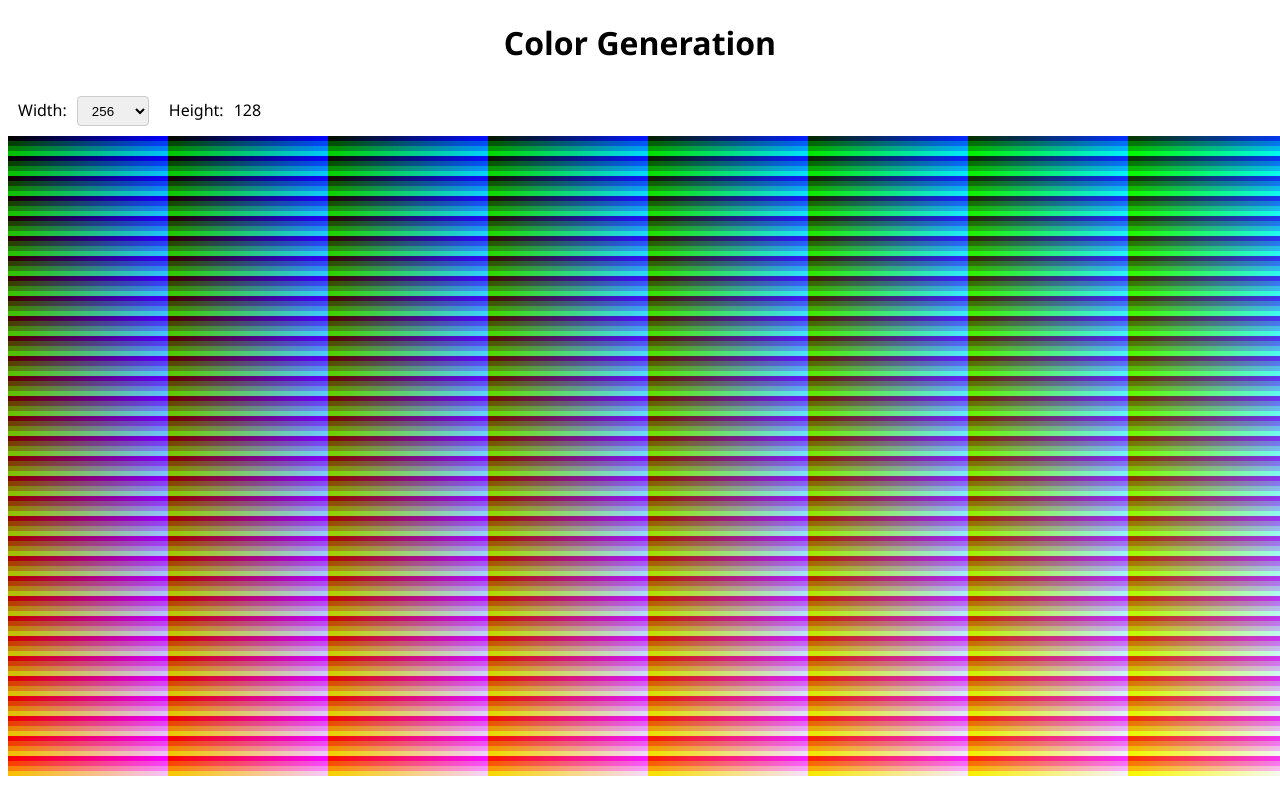
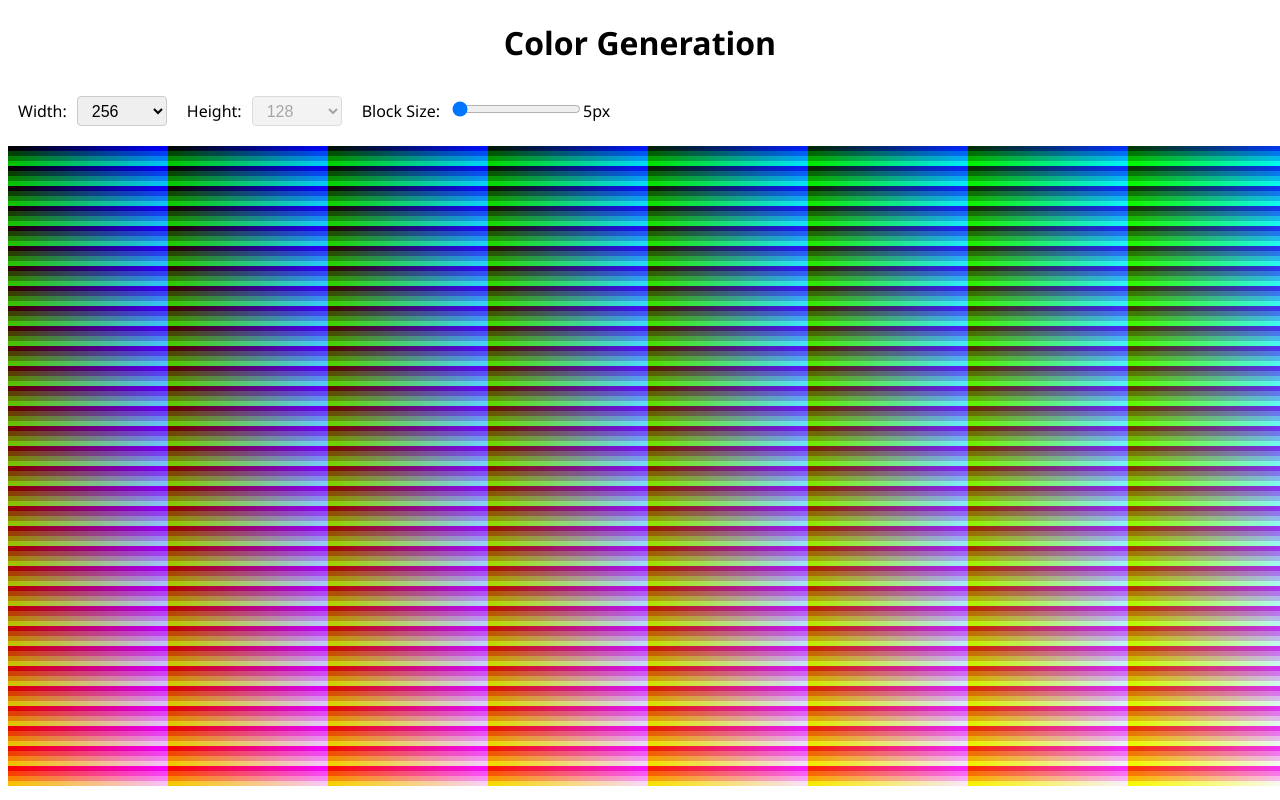
Before and after one commit to whoknows-hh/ColorGenerator, a React (Create React App) app: page / in a window 1280 px wide. Built offline with nearby package versions, Linux system fonts and the light colour scheme.

Commit message:
slided added to change the size of the block

```diff
--- a/src/App.css
+++ b/src/App.css
@@ -1,5 +1,5 @@
 body{
-    font-family: "Segoe UI",Arial,sans-serif;;
+    font-family: "Segoe UI",Arial,sans-serif;
 }
 
 h1{
@@ -11,6 +11,7 @@ h1{
     margin-left: 10px;
     height: 40px;
     font-size: 16px;
+    margin-bottom: 10px;
 }
 
 .container span{
@@ -23,4 +24,6 @@ select{
     height: 30px;
     padding: 0 10px;
     border-radius: 4px;
+    font-size: 16px;
+    width: 90px;
 }
--- a/src/App.js
+++ b/src/App.js
@@ -6,10 +6,11 @@ import './App.css';
 
 function App() {
 
-    const blockSize = 5;   // size of each color block
+    //const blockSize = 5;   // size of each color block
     const colorStep = 8;    // step of iterator in each RGB color
     const totalBlockNumber = 32768;  // total blocks that needs to be shown
     const [xSize, setXSize] = useState(256);
+    const [blockSize, setBlockSize] = useState(5);
 
     /**
      * draw the image
@@ -31,7 +32,7 @@ function App() {
                 ctx.fillStyle = rgb;
                 ctx.fillRect(x * blockSize, y * blockSize, blockSize, blockSize);
 
-                // testing purpose
+                // for testing purpose
                 // count ++;
                 // if (x === width-1 && y === height-1)
                 //     console.log(rgb, count);
@@ -39,8 +40,21 @@ function App() {
         }
     }
 
-    const handleChange = (e)=>{
+    /**
+     * When width is selected from the dropdown
+     * @param e: event
+     */
+    const handleWidthChange = (e)=>{
         setXSize(e.target.value);
+    }
+
+    /**
+     * When block size is selected from the slide
+     * @param e: event
+     */
+    const handleBlockSizeChange = (e)=>{
+        console.log(e.target.value)
+        setBlockSize(parseInt(e.target.value));
     }
 
     return (
@@ -48,7 +62,7 @@ function App() {
          <h1>Color Generation</h1>
           <div className='container'>
               <span>Width:</span>
-              <select value={xSize} onChange={handleChange}>
+              <select value={xSize} onChange={handleWidthChange}>
                   <option value="32">32</option>
                   <option value="64">64</option>
                   <option value="128">128</option>
@@ -57,8 +71,14 @@ function App() {
                   <option value="1024">1024</option>
               </select>
               <span>Height:</span>
-              <span>{totalBlockNumber / xSize}</span>
+              <select disabled={true} value={totalBlockNumber / xSize}>
+                  <option value={totalBlockNumber / xSize}>{totalBlockNumber / xSize}</option>
+              </select>
+              <span>Block Size:</span>
+              <input id="range" type="range" value={blockSize} min="5" max="20" step="5" onChange={handleBlockSizeChange}/>
+              <span>{blockSize}px</span>
           </div>
+
 
           <Canvas draw={draw} width={xSize * blockSize} height={totalBlockNumber / xSize * blockSize}>
           </Canvas>
```
Also changed, not shown: 1 other file (tests, documents, lock files or other folders).
